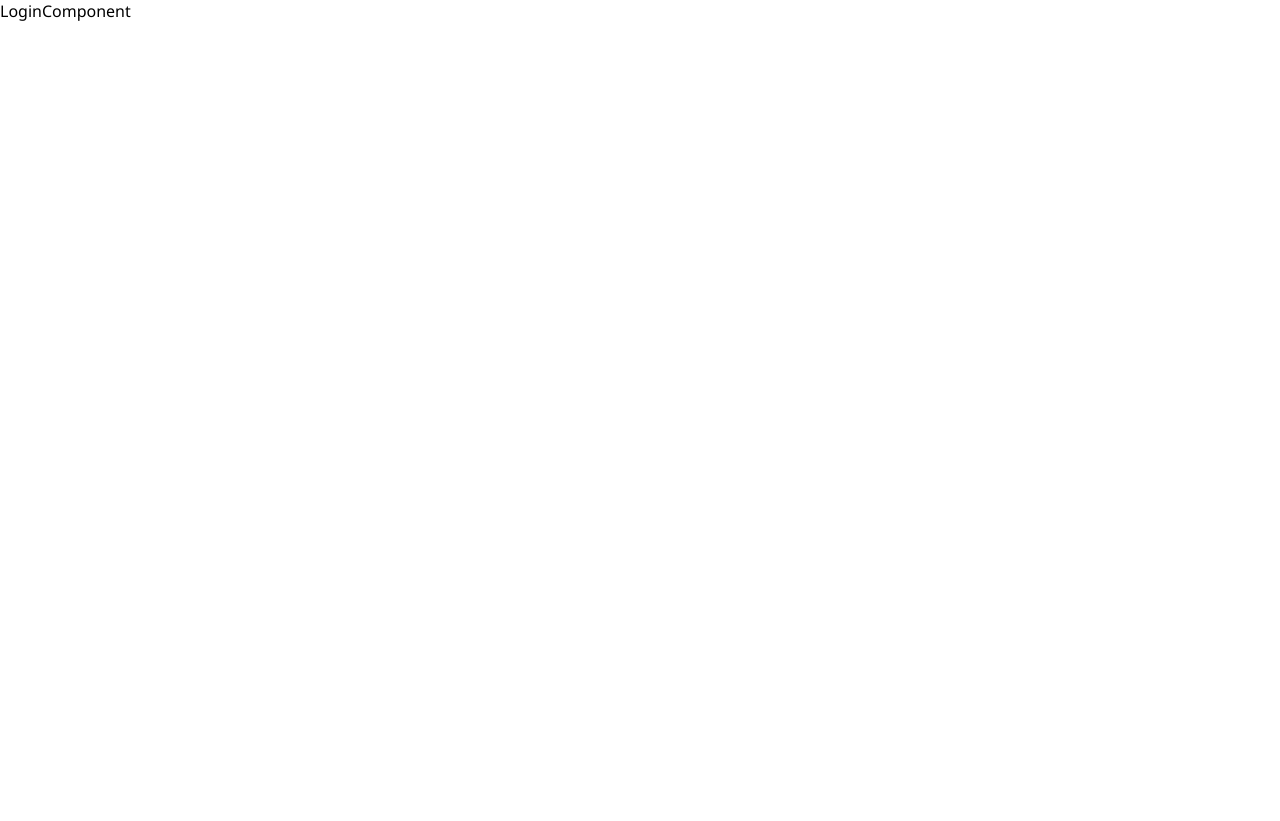
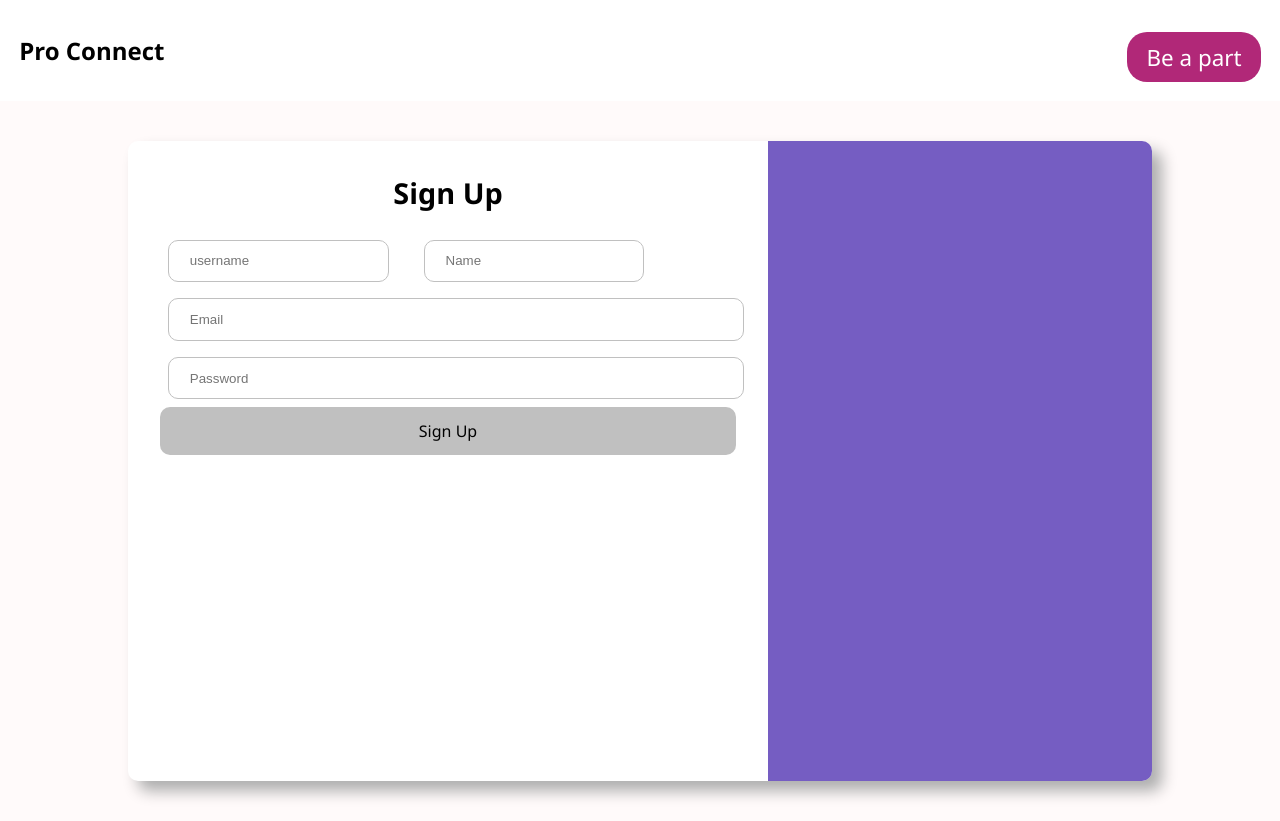
Before and after one commit to Khushi-code162/ProConnect, a Next.js app in the folder frontend/: page /login in a window 1280 px wide. Before the commit the page ends 800 px from the top, so only its background shows below. Built offline with nearby package versions, Linux system fonts and the light colour scheme.

Commit message:
login component

```diff
--- /dev/null
+++ b/frontend/app/login/login.module.css
@@ -0,0 +1,76 @@
+.container {
+    display : flex;
+    justify-content: center;
+    height : 90svh;
+    align-items: center;
+    background: snow;
+}
+
+
+
+.cardContainer {
+    height : 80vh;
+    display :flex;
+    border-radius: 10px;
+    overflow: hidden;
+    width : 80vw;
+    background: white;
+    box-shadow: 10px 10px 15px rgb(173, 173, 173);
+}
+
+    .cardContainer__left {
+        flex: 0.6;
+        padding: 2rem;
+        text-align: center;
+    }
+
+    .cardContainer__right {
+        flex: 0.4;
+        background : #755dc2;
+        display : flex;
+        justify-content: center;
+        align-items: center;
+    }
+
+    .cardleft__heading {
+        font-weight: bold;
+        font-size: 1.8rem;
+        margin-bottom: 1.2rem;
+    }
+
+    .inputField {
+        padding-inline: 1.3rem;
+        padding-block: 0.8rem;
+        outline: none;
+        border-radius: 10px;
+        border: 1px solid silver;
+        width: 100%;
+        margin: 0.5rem;
+
+
+    }
+
+    .inputContainer {
+        display: flex;
+        flex-direction: column;
+        justify-content: center;
+        align-items: center;
+        padding-top: 1.3rem;
+        max-width: 400px;
+        margin : 0 auto;
+        gap: 1.5rem;
+    }
+    .inputRow {
+        width: fit-content;
+        display: flex;
+        gap:1.2rem;
+    }
+
+    .buttonWithOutline{
+        padding: 0.8rem;
+        background: silver;
+        border-radius: 10px;
+        width: 100%;
+        cursor: pointer;
+
+    }
--- a/frontend/app/login/page.js
+++ b/frontend/app/login/page.js
@@ -1,7 +1,55 @@
+'use client';
+import UserLayout from "../Layout/UserLayout/UserLayout"
+import { useRouter } from 'next/navigation';
+import React , { useEffect, useState }  from 'react'
+import { useSelector } from 'react-redux'
+import Styles from './login.module.css';
 
 
 export default function LoginComponent(){
+
+
+    const authState = useSelector((state) => state.auth)
+
+    const router = useRouter();
+
+    const [userLoginMethod , setUserLoginMethod]= useState(false);
+
+    useEffect(() =>{
+        if(authState.loggedIn){
+            router.push("/dashboard")
+        }
+    })
     return(
-        <div>LoginComponent</div>
+        <UserLayout>
+            <div className = {Styles.container}>
+            <div className = {Styles.cardContainer}>
+                <div className= {Styles.cardContainer__left}>
+                    <p className = {Styles.cardleft__heading}>{userLoginMethod ? "Sign In" : "Sign Up"}</p>
+
+                    <div className = {Styles.inputContainers}>
+                        <div className= {Styles.inputRow}>
+                            <input className={Styles.inputField} type="text" placeholder="username"/>
+                            <input className={Styles.inputField} type="text" placeholder="Name"/>
+
+                        </div>
+                        <input className={Styles.inputField} type="text" placeholder="Email" />
+                        <input className={Styles.inputField} type="text" placeholder="Password" />
+
+                        <div className= {Styles.buttonWithOutline}>
+                            <p> {userLoginMethod ? "Sign In" : "Sign Up"}</p>
+                        </div>
+                    </div>
+
+                </div>
+                <div className = {Styles.cardContainer__right}>
+
+                </div>
+            </div>
+            </div>
+
+
+
+        </UserLayout>
     )
 }
--- a/frontend/app/page.module.css
+++ b/frontend/app/page.module.css
@@ -1,3 +1,10 @@
+html,
+body {
+  height: 100%;
+  overflow: hidden;
+}
+
+
 .container {
     font-family: "Poppins";
     padding: 1.2rem;
--- a/frontend/config/index.jsx
+++ b/frontend/config/index.jsx
@@ -1,5 +1,5 @@
 const { default : axios } = require("axios");
 
 export const clientServer = axios.create({
-    baseURL: "hhtp;//localhost:9090",
+    baseURL: "http://localhost:9090",
 })
```
